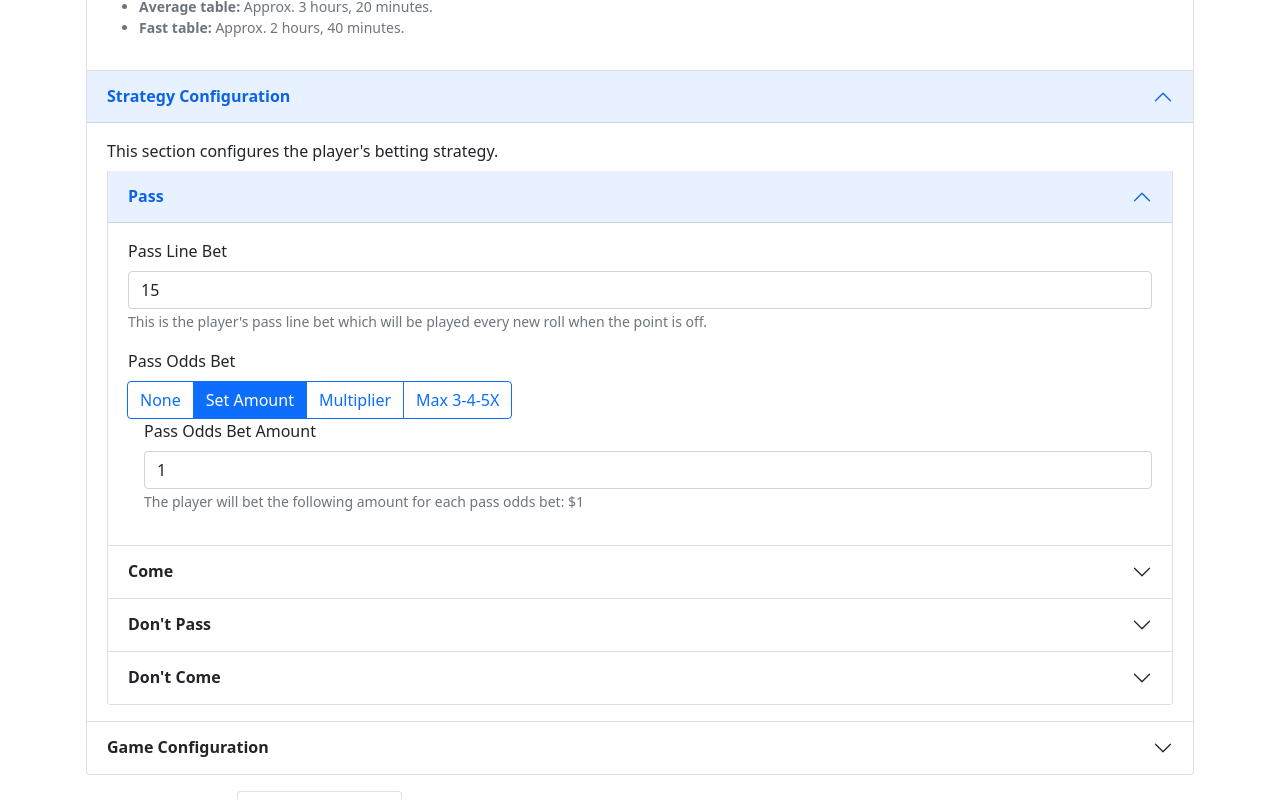
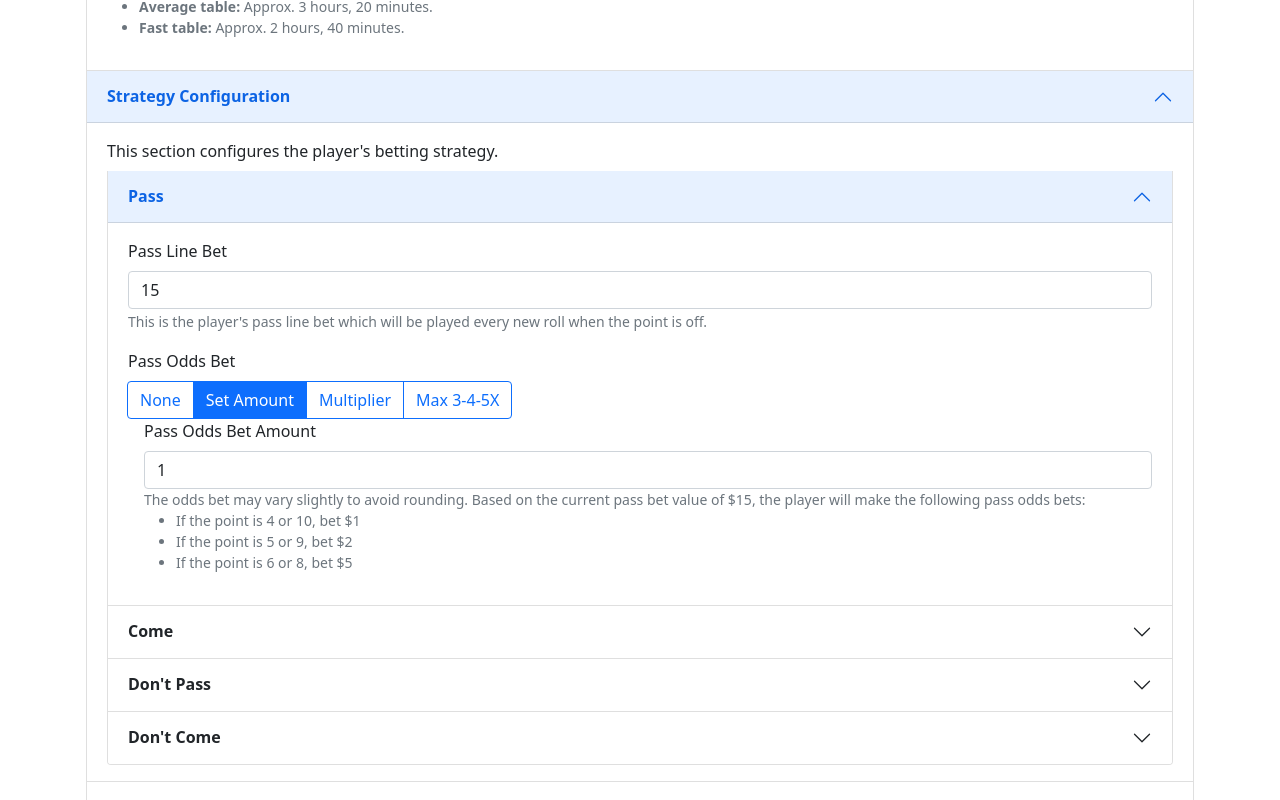
Before and after one commit to jakekarnes42/craps-simulator, a React (Create React App) app: page / in a window 1280 px wide. Both pictures are taken after a click on the label "Set Amount". Shown: the part 782-1582 px from the top of the page. Built offline with nearby package versions, Linux system fonts and the light colour scheme.

Commit message:
Closes #1. Improved rounding handling and added option to automatically avoid rounding by increasing the bet.

```diff
--- a/src/components/configuration/NumericInput.tsx
+++ b/src/components/configuration/NumericInput.tsx
@@ -6,7 +6,7 @@ export type NumericInputProps = {
     label: string,
     placeholder?: string,
     value?: number | null
-    helpText: string
+    helpText: string | JSX.Element,
     isValid: boolean,
     invalidText: string,
     handleChange: (val: number | null) => void
--- a/src/components/configuration/OddsBetInput.tsx
+++ b/src/components/configuration/OddsBetInput.tsx
@@ -2,17 +2,21 @@ import { ButtonGroup } from 'react-bootstrap';
 import Form from 'react-bootstrap/Form';
 import NumericInput from './NumericInput';
 import { OddsBetStrategy, OddsBetStrategyType } from '../../game/OddsBetStrategy';
+import { RoundingType } from '../../game/RoundingType';
+import { calculateOddsBetAmountAvoidRounding, convertToTwoDecimalPlaceString, round } from '../../util/Util';
 
 export type OddsBetInputProps = {
     id: string,
     label: string,
-    controllingBetValue: number | null
+    controllingBetValue: number | null,
+    avoidRounding: boolean,
+    rounding: RoundingType,
     strategy: OddsBetStrategy,
     onChange: (newStrategy: OddsBetStrategy) => void,
-    dont?: boolean
+    dont: boolean
 };
 
-const OddsBetInput = ({ id, label, controllingBetValue, strategy, onChange, dont }: OddsBetInputProps): JSX.Element => {
+const OddsBetInput = ({ id, label, controllingBetValue, avoidRounding, rounding, strategy, onChange, dont }: OddsBetInputProps): JSX.Element => {
     const isDisabled = controllingBetValue == null;
 
     let additionalContextElement: JSX.Element;
@@ -28,12 +32,30 @@ const OddsBetInput = ({ id, label, controllingBetValue, strategy, onChange, dont
                 </small>);
                 break;
             case OddsBetStrategyType.SETAMOUNT:
+                var helpText: string|JSX.Element;
+                if(avoidRounding){
+                    helpText =  (
+                        <>
+                            <p className='mb-0'>The odds bet may vary slightly to avoid rounding.  Based on the current {label.toLocaleLowerCase()} bet value of ${controllingBetValue}, the player will make the following {label.toLocaleLowerCase()} odds bets:</p>
+                            <ul>
+                                <li>If the point is 4 or 10, bet ${calculateOddsBetAmountAvoidRounding(strategy.value, dont, 4)}</li>
+                                <li>If the point is 5 or 9, bet ${calculateOddsBetAmountAvoidRounding(strategy.value, dont, 5)}</li>
+                                <li>If the point is 6 or 8, bet ${calculateOddsBetAmountAvoidRounding(strategy.value, dont, 6)}</li>
+                            </ul>
+                        </>
+                    );
+                } else {
+                    const roundedAmount = round(strategy.value, rounding);
+                    const roundedAmountText = rounding === RoundingType.CENT ? convertToTwoDecimalPlaceString(roundedAmount) : roundedAmount;
+                    helpText =  `The player will bet the following amount for each ${label.toLocaleLowerCase()} odds bet: $${roundedAmountText}.`;
+                }
+
                 additionalContextElement = (
                     <NumericInput
                         controlId={`${id}-amount`}
                         label={`${label} Odds Bet Amount`}
                         value={strategy.value}
-                        helpText={`The player will bet the following amount for each ${label.toLocaleLowerCase()} odds bet: $${strategy.value}`}
+                        helpText={helpText}
                         isValid={strategy.value > 0}
                         invalidText='Must be a numeric value greater than 0.'
                         handleChange={(newValue: number | null) => {
@@ -47,12 +69,32 @@ const OddsBetInput = ({ id, label, controllingBetValue, strategy, onChange, dont
                 );
                 break;
             case OddsBetStrategyType.MULTIPLIER:
+
+                const desiredBet = strategy.value * controllingBetValue;
+                var helpText: string|JSX.Element;
+                if(avoidRounding){
+                    helpText =  (
+                        <>
+                            <p className='mb-0'>The odds bet may vary slightly to avoid rounding. Based on the current {label.toLocaleLowerCase()} bet value of ${controllingBetValue}, the player will make the following {label.toLocaleLowerCase()} odds bets:</p>
+                            <ul>
+                                <li>If the point is 4 or 10, bet ${calculateOddsBetAmountAvoidRounding(desiredBet, dont, 4)}</li>
+                                <li>If the point is 5 or 9, bet ${calculateOddsBetAmountAvoidRounding(desiredBet, dont, 5)}</li>
+                                <li>If the point is 6 or 8, bet ${calculateOddsBetAmountAvoidRounding(desiredBet, dont, 6)}</li>
+                            </ul>
+                        </>
+                    );
+                } else {
+                    const roundedAmount = round(desiredBet, rounding);
+                    const roundedAmountText = rounding === RoundingType.CENT ? convertToTwoDecimalPlaceString(roundedAmount) : roundedAmount;
+                    helpText = `The player will multiply the current ${label.toLocaleLowerCase()} bet of $${controllingBetValue} by ${strategy.value} when placing ${label.toLocaleLowerCase()} odds bet. The maximum ${label.toLocaleLowerCase()} odds bet will be: $${roundedAmountText}`;
+                }
+
                 additionalContextElement = (
                     <NumericInput
                         controlId={`${id}-multiplier`}
                         label={`${label} Odds Bet Multiplier`}
                         value={strategy.value}
-                        helpText={`The player will multiply the current ${label.toLocaleLowerCase()} bet of $${controllingBetValue} by ${strategy.value} when placing ${label.toLocaleLowerCase()} odds bet. The maximum ${label.toLocaleLowerCase()} odds bet will be: $${strategy.value * controllingBetValue}`}
+                        helpText={helpText}
                         isValid={strategy.value > 0}
                         invalidText='Must be a numeric value greater than 0.'
                         handleChange={(newValue: number | null) => {
--- a/src/components/configuration/StrategyConfiguration.tsx
+++ b/src/components/configuration/StrategyConfiguration.tsx
@@ -40,10 +40,13 @@ const StrategyConfiguration = ({ eventKey, configuration, setConfiguration }: St
                             id='passBetOdds'
                             label='Pass'
                             controllingBetValue={configuration.passBet}
+                            avoidRounding={configuration.avoidRounding}
+                            rounding={configuration.rounding}
                             strategy={configuration.passBetOddsStrategy}
                             onChange={(newStrategy: OddsBetStrategy) => {
                                 setConfiguration(configuration.setPassBetOddsStrategy(newStrategy));
                             }}
+                            dont={false}
                         />
                     </Accordion.Body>
                 </Accordion.Item>
@@ -77,10 +80,13 @@ const StrategyConfiguration = ({ eventKey, configuration, setConfiguration }: St
                             id='comeBetOdds'
                             label='Come'
                             controllingBetValue={configuration.comeBet}
+                            avoidRounding={configuration.avoidRounding}
+                            rounding={configuration.rounding}
                             strategy={configuration.comeBetOddsStrategy}
                             onChange={(newStrategy: OddsBetStrategy) => {
                                 setConfiguration(configuration.setComeBetOddsStrategy(newStrategy));
                             }}
+                            dont={false}
                         />
                     </Accordion.Body>
                 </Accordion.Item>
@@ -105,6 +111,8 @@ const StrategyConfiguration = ({ eventKey, configuration, setConfiguration }: St
                             id='dontPassBetOdds'
                             label="Don't Pass"
                             controllingBetValue={configuration.dontPassBet}
+                            avoidRounding={configuration.avoidRounding}
+                            rounding={configuration.rounding}
                             strategy={configuration.dontPassBetOddsStrategy}
                             onChange={(newStrategy: OddsBetStrategy) => {
                                 setConfiguration(configuration.setDontPassBetOddsStrategy(newStrategy));
@@ -143,6 +151,8 @@ const StrategyConfiguration = ({ eventKey, configuration, setConfiguration }: St
                             id='dontComeBetOdds'
                             label="Don't Come"
                             controllingBetValue={configuration.dontComeBet}
+                            avoidRounding={configuration.avoidRounding}
+                            rounding={configuration.rounding}
                             strategy={configuration.dontComeBetOddsStrategy}
                             onChange={(newStrategy: OddsBetStrategy) => {
                                 setConfiguration(configuration.setDontComeBetOddsStrategy(newStrategy));
--- a/src/components/simulation/SingleGameRollDisplay.tsx
+++ b/src/components/simulation/SingleGameRollDisplay.tsx
@@ -42,8 +42,8 @@ function representBetCollection(currentBets: BetCollection): ReactNode {
 
   const passLineBetDisplay = currentBets.passLineBet ? <li>Pass Line Bet: ${currentBets.passLineBet.bet} {currentBets.passLineBet.odds ? <span> with odds: ${currentBets.passLineBet.odds}</span> : <></>}</li> : <></>;
   const dontPassBetDisplay = currentBets.dontPassBet ? <li>Don't Pass Bet: ${currentBets.dontPassBet.bet} {currentBets.dontPassBet.odds ? <span> with odds: ${currentBets.dontPassBet.odds}</span> : <></>}</li> : <></>;
-  const comeBetsDisplay = currentBets.comeBets.length > 0 ? currentBets.comeBets.map(comeBet => <li>Come Bet: ${comeBet.bet}. Come Point: {comeBet.comePoint ? comeBet.comePoint : "Not Set"} {comeBet.odds ? <span> With odds: ${comeBet.odds}</span> : <></>}</li>) : <></>;
-  const dontBetsDisplay = currentBets.dontComeBets.length > 0 ? currentBets.dontComeBets.map(dontComeBet => <li>Don't Come Bet: ${dontComeBet.bet}. Don't Come Point: {dontComeBet.comePoint ? dontComeBet.comePoint : "Not Set"} {dontComeBet.odds ? <span> With odds: ${dontComeBet.odds}</span> : <></>}</li>) : <></>;
+  const comeBetsDisplay = currentBets.comeBets.length > 0 ? currentBets.comeBets.map(comeBet => <li>Come Bet: ${comeBet.bet}. Come Point: {comeBet.comePoint ? comeBet.comePoint : "Not Set"}. {comeBet.odds ? <span> With odds: ${comeBet.odds}</span> : <></>}</li>) : <></>;
+  const dontBetsDisplay = currentBets.dontComeBets.length > 0 ? currentBets.dontComeBets.map(dontComeBet => <li>Don't Come Bet: ${dontComeBet.bet}. Don't Come Point: {dontComeBet.comePoint ? dontComeBet.comePoint : "Not Set"}. {dontComeBet.odds ? <span> With odds: ${dontComeBet.odds}</span> : <></>}</li>) : <></>;
   return (
     <div>
       <p className='mb-0'>All Current Bets: </p>
--- a/src/game/Configuration.ts
+++ b/src/game/Configuration.ts
@@ -17,6 +17,7 @@ interface ConfigurationProps {
     dontComeBet: number | null;
     maxDontComeBets: number;
     dontComeBetOddsStrategy: OddsBetStrategy;
+    avoidRounding: boolean;
     rounding: RoundingType;
     simulationCount: number | null;
 }
@@ -36,6 +37,7 @@ export class Configuration {
     readonly dontComeBet: number | null;
     readonly maxDontComeBets: number;
     readonly dontComeBetOddsStrategy: OddsBetStrategy;
+    readonly avoidRounding: boolean;
     readonly rounding: RoundingType;
     readonly simulationCount: number | null;
 
@@ -55,9 +57,11 @@ export class Configuration {
             dontComeBet,
             maxDontComeBets,
             dontComeBetOddsStrategy,
+            avoidRounding,
             rounding,
             simulationCount
         }: ConfigurationProps) {
+        this.avoidRounding = avoidRounding;
         this.rounding = rounding;
 
         this.initialBankroll = initialBankroll ? round(initialBankroll, rounding) : initialBankroll;
@@ -95,6 +99,7 @@ export class Configuration {
                 dontComeBet: null,
                 maxDontComeBets: 3,
                 dontComeBetOddsStrategy: { type: OddsBetStrategyType.NONE, value: 1 },
+                avoidRounding: true,
                 rounding: RoundingType.DOLLAR,
                 simulationCount: 10_000
             });
@@ -158,6 +163,10 @@ export class Configuration {
         return new Configuration(Object.assign(this, { dontComeBetOddsStrategy: value }));
     }
 
+    public setAvoidRounding(value: boolean): Configuration {
+        return new Configuration(Object.assign(this, { avoidRounding: value }));
+    }
+
     public setRounding(value: RoundingType): Configuration {
         return new Configuration(Object.assign(this, { rounding: value }));
     }
--- a/src/game/Session.ts
+++ b/src/game/Session.ts
@@ -1,4 +1,4 @@
-import { round } from "../util/Util";
+import { round, calculateOddsBetAmountAvoidRounding } from "../util/Util";
 import { GameState } from "./GameState";
 import { OddsBetStrategy, OddsBetStrategyType } from "./OddsBetStrategy";
 import { RoundingType } from "./RoundingType";
@@ -77,6 +77,7 @@ function placeBets(initialState: GameState): { placedBetState: GameState, newBet
         const configuration = initialState.configuration;
         const isPointAlreadyOn = initialState.pointIsOn;
         const existingPoint = initialState.point;
+        const avoidRounding = configuration.avoidRounding;
         const rounding = configuration.rounding;
 
         //Gather mutable state
@@ -98,7 +99,7 @@ function placeBets(initialState: GameState): { placedBetState: GameState, newBet
                     const passBetOddsStrategy = configuration.passBetOddsStrategy;
                     if (passBetOddsStrategy.type !== OddsBetStrategyType.NONE) {
                         //We're playing odds on the pass line. What's the amount?
-                        const passBetOddsAmount = calculateOddsBetAmount({ controllingBetValue: existingPassLineBet.bet, strategy: configuration.passBetOddsStrategy, rounding, dont: false, point: existingPoint });
+                        const passBetOddsAmount = calculateOddsBetAmount({ controllingBetValue: existingPassLineBet.bet, strategy: configuration.passBetOddsStrategy, avoidRounding, rounding, dont: false, point: existingPoint });
                         //Do we have enough to place it?
                         if (bankroll - passBetOddsAmount >= 0) {
                             //Yes, we have enough to place the bet. Let's place it.
@@ -124,7 +125,7 @@ function placeBets(initialState: GameState): { placedBetState: GameState, newBet
                     const dontPassBetOddsStrategy = configuration.dontPassBetOddsStrategy;
                     if (dontPassBetOddsStrategy.type !== OddsBetStrategyType.NONE) {
                         //We're playing odds on don't pass. What's the amount?
-                        const dontPassBetOddsAmount = calculateOddsBetAmount({ controllingBetValue: existingDontPassBet.bet, strategy: configuration.dontPassBetOddsStrategy, rounding, dont: true, point: existingPoint });
+                        const dontPassBetOddsAmount = calculateOddsBetAmount({ controllingBetValue: existingDontPassBet.bet, strategy: configuration.dontPassBetOddsStrategy, avoidRounding, rounding, dont: true, point: existingPoint });
                         //Do we have enough to place it?
                         if (bankroll - dontPassBetOddsAmount >= 0) {
                             //Yes, we have enough to place the bet. Let's place it.
@@ -151,7 +152,7 @@ function placeBets(initialState: GameState): { placedBetState: GameState, newBet
                     const comeBetOddsStrategy = configuration.comeBetOddsStrategy;
                     if (comeBetOddsStrategy.type !== OddsBetStrategyType.NONE) {
                         //We're playing odds on the come bet. What's the amount?
-                        const comeBetOddsAmount = calculateOddsBetAmount({ controllingBetValue: comeBet.bet, strategy: configuration.comeBetOddsStrategy, rounding, dont: false, point: comeBet.comePoint });
+                        const comeBetOddsAmount = calculateOddsBetAmount({ controllingBetValue: comeBet.bet, strategy: configuration.comeBetOddsStrategy, avoidRounding, rounding, dont: false, point: comeBet.comePoint });
                         //Do we have enough to place it?
                         if (bankroll - comeBetOddsAmount >= 0) {
                             //Yes, we have enough to place the bet. Let's place it.
@@ -182,7 +183,7 @@ function placeBets(initialState: GameState): { placedBetState: GameState, newBet
                     const dontComeBetOddsStrategy = configuration.dontComeBetOddsStrategy;
                     if (dontComeBetOddsStrategy.type !== OddsBetStrategyType.NONE) {
                         //We're playing odds on the don't come bet. What's the amount?
-                        const dontComeBetOddsAmount = calculateOddsBetAmount({ controllingBetValue: dontComeBet.bet, strategy: configuration.dontComeBetOddsStrategy, rounding, dont: true, point: dontComeBet.comePoint });
+                        const dontComeBetOddsAmount = calculateOddsBetAmount({ controllingBetValue: dontComeBet.bet, strategy: configuration.dontComeBetOddsStrategy, avoidRounding, rounding, dont: true, point: dontComeBet.comePoint });
                         //Do we have enough to place it?
                         if (bankroll - dontComeBetOddsAmount >= 0) {
                             //Yes, we have enough to place the bet. Let's place it.
@@ -281,12 +282,27 @@ function placeBets(initialState: GameState): { placedBetState: GameState, newBet
     }
 }
 
-function calculateOddsBetAmount({ controllingBetValue, strategy, rounding, dont, point }: { controllingBetValue: number; strategy: OddsBetStrategy; rounding: RoundingType; dont: boolean; point?: number }): number {
+function calculateOddsBetAmount({ controllingBetValue, strategy, avoidRounding, rounding, dont, point }: { controllingBetValue: number; strategy: OddsBetStrategy; avoidRounding: boolean, rounding: RoundingType; dont: boolean; point: number }): number {
     switch (strategy.type) {
         case OddsBetStrategyType.NONE: return 0;
-        case OddsBetStrategyType.SETAMOUNT: return round(strategy.value, rounding);
-        case OddsBetStrategyType.MULTIPLIER: return round(strategy.value * controllingBetValue, rounding);
+        case OddsBetStrategyType.SETAMOUNT: {
+            if(avoidRounding){
+                const plannedBet = strategy.value;
+                return calculateOddsBetAmountAvoidRounding(plannedBet, dont, point);
+            } else {
+                return round(strategy.value, rounding);
+            }
+        }
+        case OddsBetStrategyType.MULTIPLIER: {
+            if(avoidRounding){
+                const plannedBet = strategy.value * controllingBetValue;
+                return calculateOddsBetAmountAvoidRounding(plannedBet, dont, point);
+            } else {
+                return round(strategy.value * controllingBetValue, rounding);
+            }
+        }
         case OddsBetStrategyType.TABLEMAX: {
+            //We don't need to worry about avoiding rounding here because the table max will always have round payouts
             if (dont) {
                 return round(6 * controllingBetValue, rounding);
             } else {
--- a/src/util/Util.tsx
+++ b/src/util/Util.tsx
@@ -30,3 +30,60 @@ export function round(value: number, type: RoundingType): number {
 
     }
 }
+
+export function convertToTwoDecimalPlaceString(num: number) {
+    return (Math.round(num * 100) / 100).toFixed(2);
+}
+
+
+export function calculateOddsBetAmountAvoidRounding(plannedBet: number, dont: boolean, point: number): number {
+    if (!dont) {
+        //Pass or come bet odds calculation
+        switch (point) {
+            case 4:
+            case 10:
+                //The payout value will be calculated as 2*bet, so we just need a whole number.
+                return Math.ceil(plannedBet);
+            case 5:
+            case 9:
+                //The payout value will be calculated as 1.5*bet, so we need a number divisble by 2
+                return closestDisvisibleNumber(plannedBet, 2);
+            case 6:
+            case 8:
+                //The payout value will be calculated as 1.2*bet, so we need a number divisble by 5
+                return closestDisvisibleNumber(plannedBet, 5);
+            default:
+                throw new Error("Unexpected point value when calculating odds bet to avoid rounding: " + point);
+        }
+    } else {
+        //Don't pass or don't come bet odds calculation
+        switch (point) {
+            case 4:
+            case 10:
+                //The payout value will be calculated as bet / 2, so we need a number divisble by 2
+                return closestDisvisibleNumber(plannedBet, 2);
+            case 5:
+            case 9:
+                //The payout value will be calculated as bet * 2/3, so we need a number divisble by 3
+                return closestDisvisibleNumber(plannedBet, 3);
+            case 6:
+            case 8:
+                //The payout value will be calculated as bet*5/6, so we need a number divisble by 6
+                return closestDisvisibleNumber(plannedBet, 6);
+            default:
+                throw new Error("Unexpected point value when calculating odds bet to avoid rounding: " + point);
+        }
+    }
+}
+
+function closestDisvisibleNumber(original: number, divisor: number) {
+    //Check if it's already divisble
+    if (original % divisor === 0) {
+        //This is already divisible. Just use it
+        return original;
+    } else {
+        //Not already divisible, let's find the closet.
+        const quotient = Math.floor(original / divisor);
+        return divisor * (quotient + 1);
+    }
+}
```
Also changed, not shown: src/components/configuration/BooleanSwitchInput.tsx (added, +33 -0 lines), src/components/configuration/GameConfiguration.tsx (+11 -0 lines), src/components/configuration/RoundingInput.tsx (+7 -6 lines), src/components/simulation/BulkResultDisplay.tsx (+10 -5 lines), 1 other file (tests, documents, lock files or other folders).
